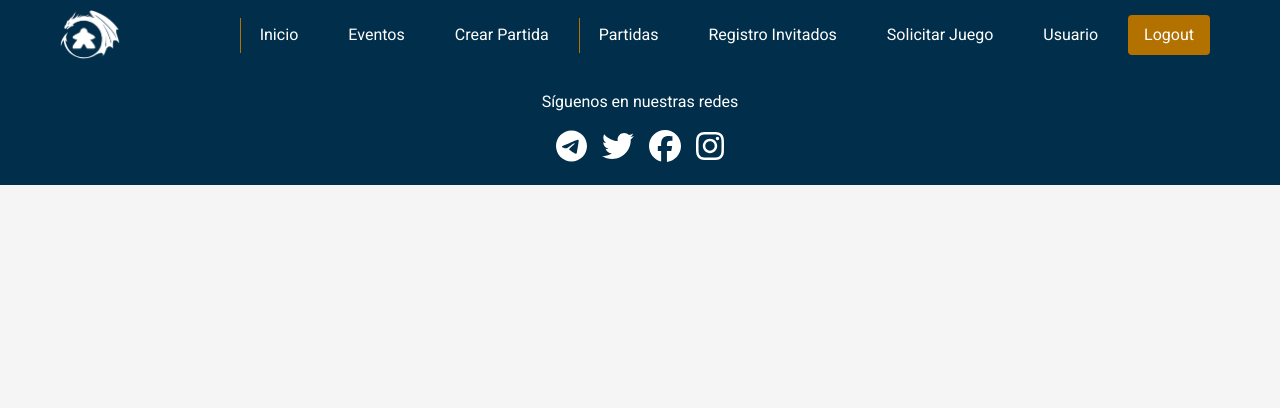
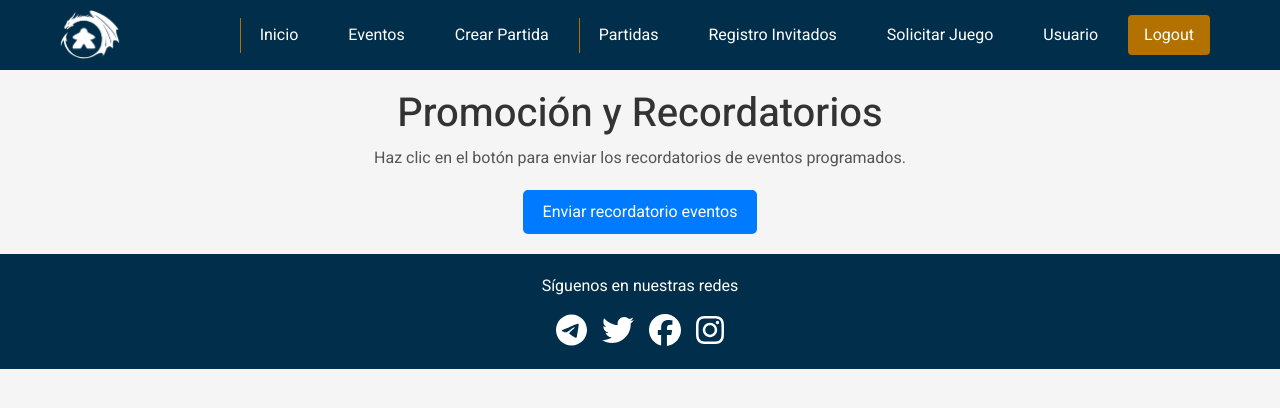
Before and after one commit to LuciaRol/web_aso, a React (Create React App) app: page /Reminder in a window 1280 px wide. Shown: the top 408 px of the page. Built offline with nearby package versions, Linux system fonts and the light colour scheme; no server answers; the database is empty; sample sign-in values are in the browser's storage.

Commit message:
Reminder

```diff
--- a/src/App.js
+++ b/src/App.js
@@ -17,7 +17,7 @@ import AdminUsers from './pages/AdminUsers';
 import WhoWeAre from './pages/WhoWeAre';
 import Statistics from './pages/Statistics';
 import CreateEvents from './pages/CreateEvents';
-import PromocionYRecordatorios from './pages/PromoRecordatorios';
+import Reminder from './pages/Reminder';
 import LoanedGames from './pages/LoanedGames';
 import GuestList from './pages/GuestList';
 import Admin from './pages/Admin';
@@ -40,7 +40,7 @@ const App = () => {
         <Route path="/AdminUsers" element={<ProtectedRoute element={<AdminUsers />} />} />
         <Route path="/RegistroInvitados" element={<ProtectedRoute element={<RegistroInvitados />} />} />
         <Route path="/CreateEvents" element={<ProtectedRoute element={<CreateEvents />} />} />
-        <Route path="/promocionyrecordatorios" element={<ProtectedRoute element={<PromocionYRecordatorios />} />} />
+        <Route path="/Reminder" element={<ProtectedRoute element={<Reminder />} />} />
         <Route path="/Statistics" element={<ProtectedRoute element={<Statistics />} />} />
         <Route path="/LoanedGames" element={<ProtectedRoute element={<LoanedGames />} />} />
         <Route path="/GuestList" element={<ProtectedRoute element={<GuestList />} />} />
--- a/src/pages/Admin.js
+++ b/src/pages/Admin.js
@@ -59,7 +59,7 @@ const Admin = () => {
                     <Link to="/AdminUsers">Administrar Usuarios</Link>
                 </div>
                 <div className="admin-box">
-                    <Link to="/promocionyrecordatorios">Recordatorios</Link>
+                    <Link to="/Reminder">Recordatorios</Link>
                 </div>
                 <div className="admin-box">
                     <Link to="/Statistics">Estadísticas</Link>
--- a/src/pages/PromoRecordatorios.js
+++ b/src/pages/Reminder.js
@@ -5,7 +5,7 @@ import { sendTelegramMessage } from '../components/TelegramMessenger'; // Ajusta
 import { ToastContainer, toast } from 'react-toastify';
 import 'react-toastify/dist/ReactToastify.css'; // Importar estilos de react-toastify
 
-const PromocionYRecordatorios = () => {
+const Reminder = () => {
   // Función para obtener los eventos y enviarlos manualmente
   const handleManualExecution = async () => {
     try {
@@ -74,4 +74,4 @@ Descripción: ${event.descripcion}`;
   );
 };
 
-export default PromocionYRecordatorios;
+export default Reminder;
```
